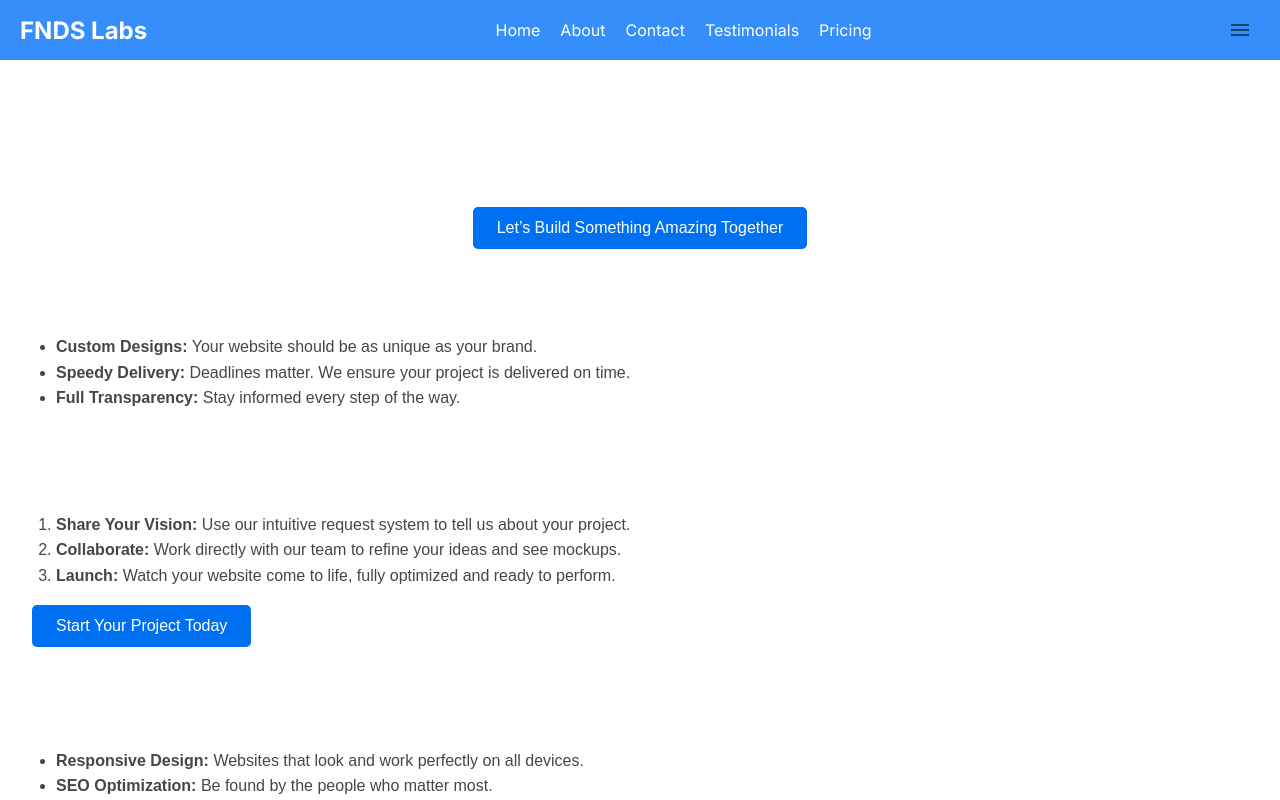
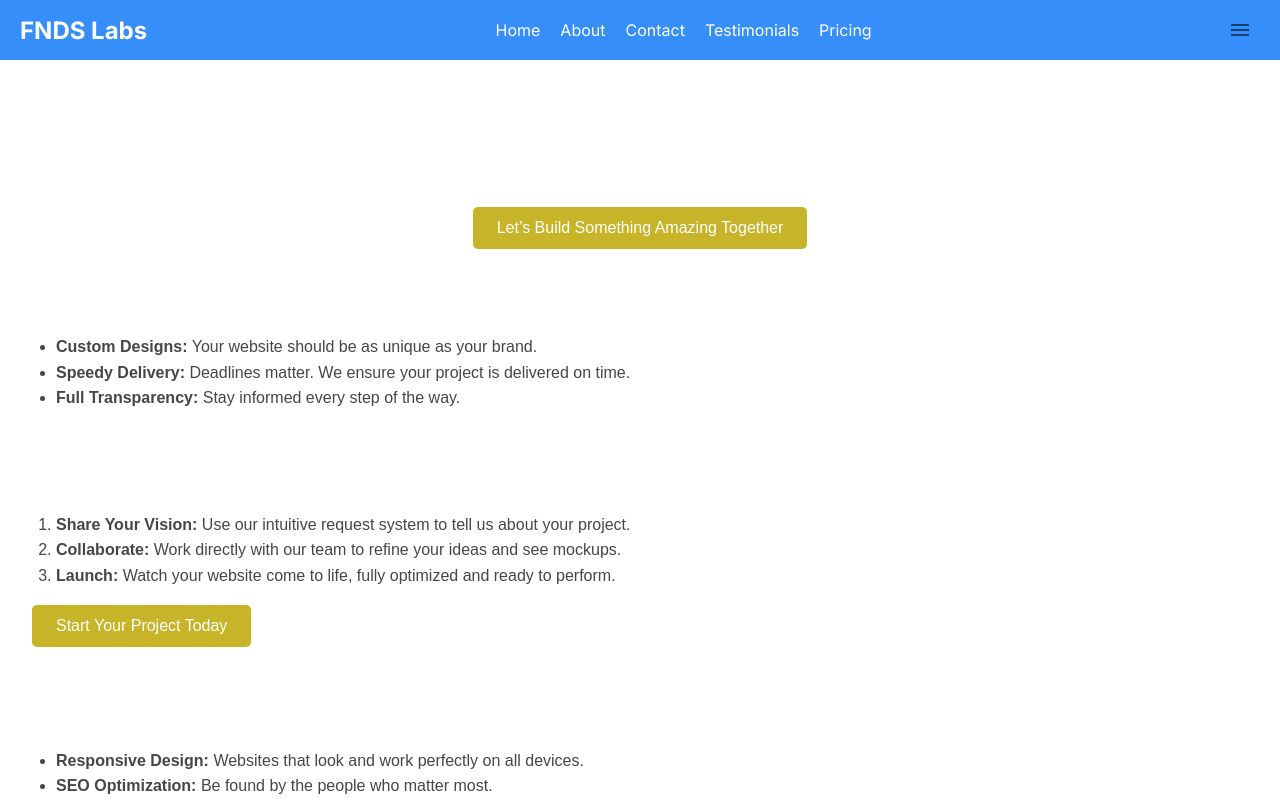
Before and after one commit to aafernands/aafernands.github.io, a Next.js app: page / in a window 1280 px wide. Shown: the top 800 px of the page. Built offline with nearby package versions, Linux system fonts and the light colour scheme.

Commit message:
tidio chat implementation3

```diff
--- a/app/page.module.css
+++ b/app/page.module.css
@@ -23,7 +23,7 @@
 }
 
 .ctaButton {
-  background-color: #0070f3;
+  background-color: #c7b428;
   color: white;
   border: none;
   padding: 0.75rem 1.5rem;
```
